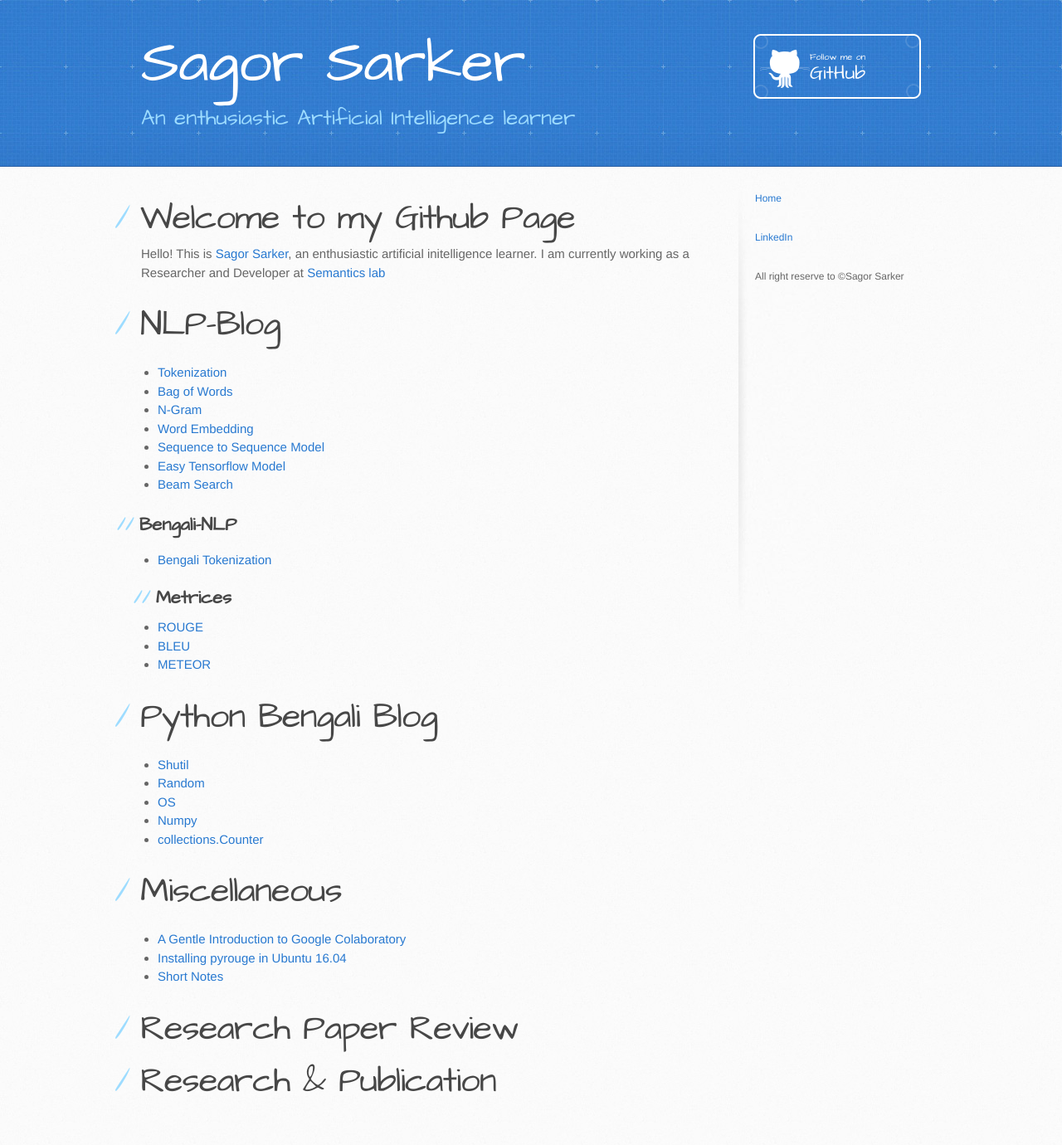
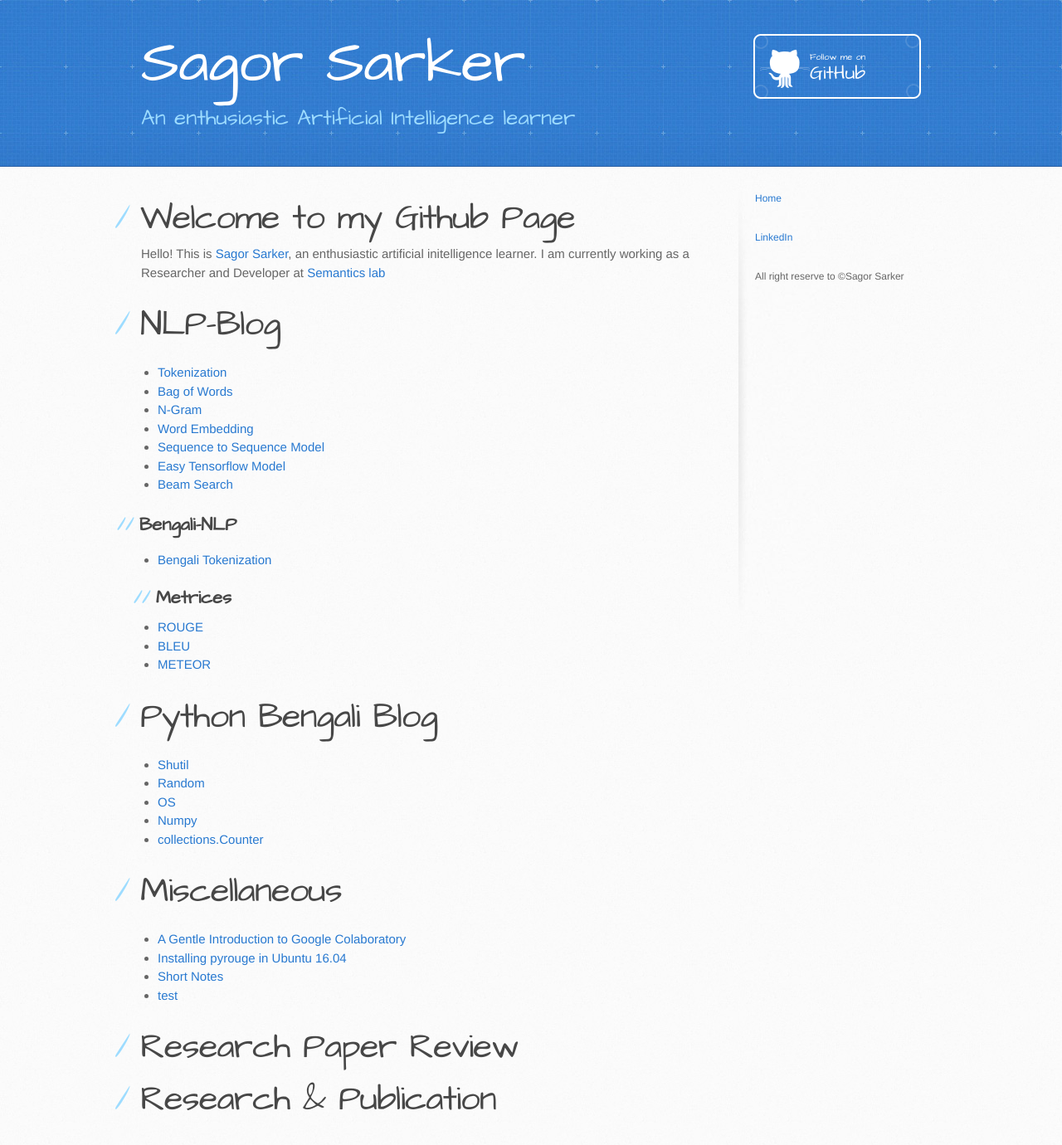
Before and after one commit to sagorbrur/sagorbrur.github.io, a Jekyll site: the page built from index.md, in a window 1280 px wide. Shown: the whole page at 83% size. Built offline with Jekyll 4.4.1, drawn with Linux system fonts in a browser that asks for light colours; our own code applies the rules of GitHub Pages for plain Markdown files; before the commit the page ends 1357 px from its top, so only the background shows below that.

Commit message:
Update index.md

```diff
--- a/index.md
+++ b/index.md
@@ -29,6 +29,7 @@ I am currently working as a Researcher and Developer at [Semantics lab](http://s
 * [A Gentle Introduction to Google Colaboratory](colab_intro.md)
 * [Installing pyrouge in Ubuntu 16.04](install_rouge.md)
 * [Short Notes](tools_short_note/library_short.md)
+* [test](https://github.com/sagorbrur/Text_Preprocessing/blob/master/pre_processing_text.ipynb)
 
 # Research Paper Review
 
```
